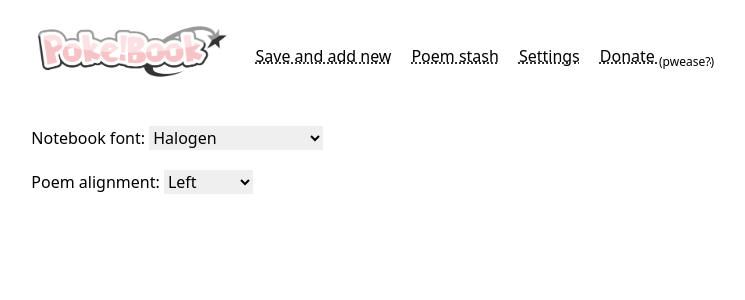
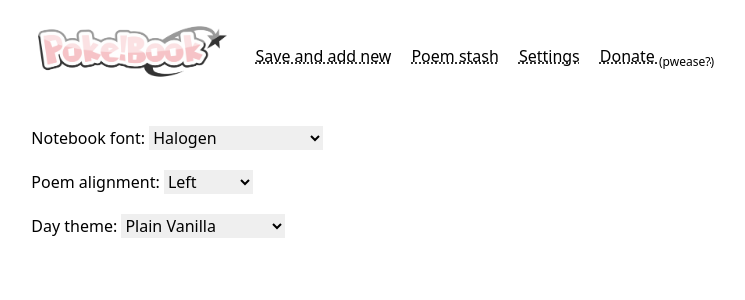
Before and after one commit to pokeghosst/pokebook, a SvelteKit app: page /settings in a window 1280 px wide. Shown: the top 300 px of the page, without its empty margins (22-767 px from the left). Built offline with nearby package versions, Linux system fonts and the light colour scheme.

Commit message:
feat: Theme switcher, first theme

```diff
--- a/src/app.css
+++ b/src/app.css
@@ -172,23 +172,51 @@ body:focus-visible {
 .top {
     width: 100%;
     height: 50px;
-    background: #333;
     border-radius: 5px 5px 0 0;
     position: relative;
     z-index: 1;
 }
 
+.vanilla .top {
+    background: #333;
+}
+
+.strawberry .top {
+    background: #f9a8d4;
+}
+
+.strawberry body {
+    background: #fdf2f8;
+}
+
+.strawberry .poem-list {
+    background: #fdf2f8;
+}
+
 .paper {
     width: 100%;
+    padding: 35px 20px;
+    line-height: 32px;
+}
+
+.vanilla .paper {
+    background: repeating-linear-gradient(#F7F3EC, #F7F3EC 31px, #94ACD4 31px, #94ACD4 32px);
     box-shadow:
         0 1px 1px rgba(0, 0, 0, 0.15),
         0 10px 0 -5px #eee,
         0 10px 1px -4px rgba(0, 0, 0, 0.15),
         0 20px 0 -10px #eee,
         0 20px 1px -9px rgba(0, 0, 0, 0.15);
-    padding: 35px 20px;
-    background: repeating-linear-gradient(#F7F3EC, #F7F3EC 31px, #94ACD4 31px, #94ACD4 32px);
-    line-height: 32px;
+}
+
+.strawberry .paper {
+    background: repeating-linear-gradient(#fce7f3, #fce7f3 31px, #f9a8d4 31px, #f9a8d4 32px);
+    box-shadow:
+        0 1px 1px rgba(131, 24, 67, 0.15),
+        0 10px 0 -5px #fce7f3,
+        0 10px 1px -4px rgba(131, 24, 67, 0.15),
+        0 20px 0 -10px #fce7f3,
+        0 20px 1px -9px rgba(131, 24, 67, 0.15)
 }
 
 .dark .paper {
--- a/src/components/Notes.svelte
+++ b/src/components/Notes.svelte
@@ -1,5 +1,6 @@
 <script>
 	import { font } from "../stores/font";
+	import { dayTheme } from "../stores/mode";
 
 	export let props;
 	export let editable;
--- a/src/components/Poem.svelte
+++ b/src/components/Poem.svelte
@@ -1,5 +1,6 @@
 <script>
 	import { font, poemAlignment } from "../stores/font";
+	import { dayTheme } from "../stores/mode";
 
 	export let props;
 	export let editable;
--- a/src/routes/+layout.svelte
+++ b/src/routes/+layout.svelte
@@ -2,6 +2,9 @@
 	import '../app.css';
 	import Header from '../components/Header.svelte';
 	import { darkMode } from '../stores/mode';
+	import { dayTheme } from '../stores/mode';
+
+	document.documentElement.classList.add($dayTheme);
 
 	if ($darkMode) {
 		document.documentElement.classList.add($darkMode);
--- a/src/routes/settings/+page.svelte
+++ b/src/routes/settings/+page.svelte
@@ -1,5 +1,6 @@
 <script>
 	import { font, poemAlignment } from '../../stores/font';
+	import { dayTheme } from '../../stores/mode';
 
 	const fonts = [
 		{ family: 'halogen', displayName: 'Halogen' },
@@ -19,6 +20,11 @@
 		{ alignmentClass: 'text-center', displayName: 'Centered' },
 		{ alignmentClass: 'text-right', displayName: 'Right' }
 	];
+
+	const dayThemes = [
+		{ themeClass: 'vanilla', displayName: 'Plain Vanilla' },
+		{ themeClass: 'strawberry', displayName: 'Strawberry Sundae' },
+	];
 </script>
 
 <div class="w-11/12 mt-10 mx-auto">
@@ -33,7 +39,7 @@
 			{/each}
 		</select>
 	</div>
-	<div>
+	<div class="mb-5">
 		<label for="font" class="dark:text-stone-100">Poem alignment:</label>
 
 		<select bind:value={$poemAlignment}>
@@ -44,4 +50,19 @@
 			{/each}
 		</select>
 	</div>
+	<div class="mb-5">
+		<label for="dayTheme" class="dark:text-stone-100">Day theme:</label>
+
+		<select bind:value={$dayTheme} on:change="{() => {
+			if (!document.documentElement.classList.contains("dark")) {
+				document.documentElement.classList.value = $dayTheme;
+			}
+		}}">
+			{#each dayThemes as theme}
+				<option value={theme.themeClass}>
+					{theme.displayName}
+				</option>
+			{/each}
+		</select>
+	</div>
 </div>
--- a/src/routes/stash/+page.svelte
+++ b/src/routes/stash/+page.svelte
@@ -13,16 +13,15 @@
 	}
 </script>
 
-<div class="flex flex-col w-11/12 md:w-7/12 mx-auto">
+<div class="poem-list flex flex-col w-11/12 md:w-7/12 mx-auto">
 	<div class="overflow-x-auto">
 		<div class="inline-block min-w-full">
 			<div class="overflow-hidden">
 				<table class="min-w-full text-left table-fixed">
 					<tbody>
 						{#if $poems}
-							<tr><th /></tr>
 							{#each $poems as poem (poem.id)}
-								<tr class="border-b bg-white dark:bg-stone-800 dark:text-stone-100 dark:border-b-stone-100">
+								<tr class="border-b dark:bg-stone-800 dark:text-stone-100 dark:border-b-stone-100">
 									<button on:click={openPoem(poem.id)}
 										><td
 											class="w-10/12 whitespace-nowrap py-4 underline decoration-dotted hover:no-underline"
--- a/src/stores/mode.js
+++ b/src/stores/mode.js
@@ -2,11 +2,16 @@ import { writable } from "svelte/store";
 import { browser } from '$app/environment';
 
 let darkMode;
+let dayTheme;
 
 if (browser) {
     const modeStored = localStorage.darkMode;
     darkMode = writable(modeStored || '')
     darkMode.subscribe((value) => localStorage.darkMode = value)
+
+    const dayThemeStored = localStorage.dayTheme;
+    dayTheme = writable(dayThemeStored || 'vanilla')
+    dayTheme.subscribe((value) => localStorage.dayTheme = value)
 }
 
-export { darkMode };
+export { darkMode, dayTheme };
```
Also changed, not shown: 1 other file (tests, documents, lock files or other folders).
